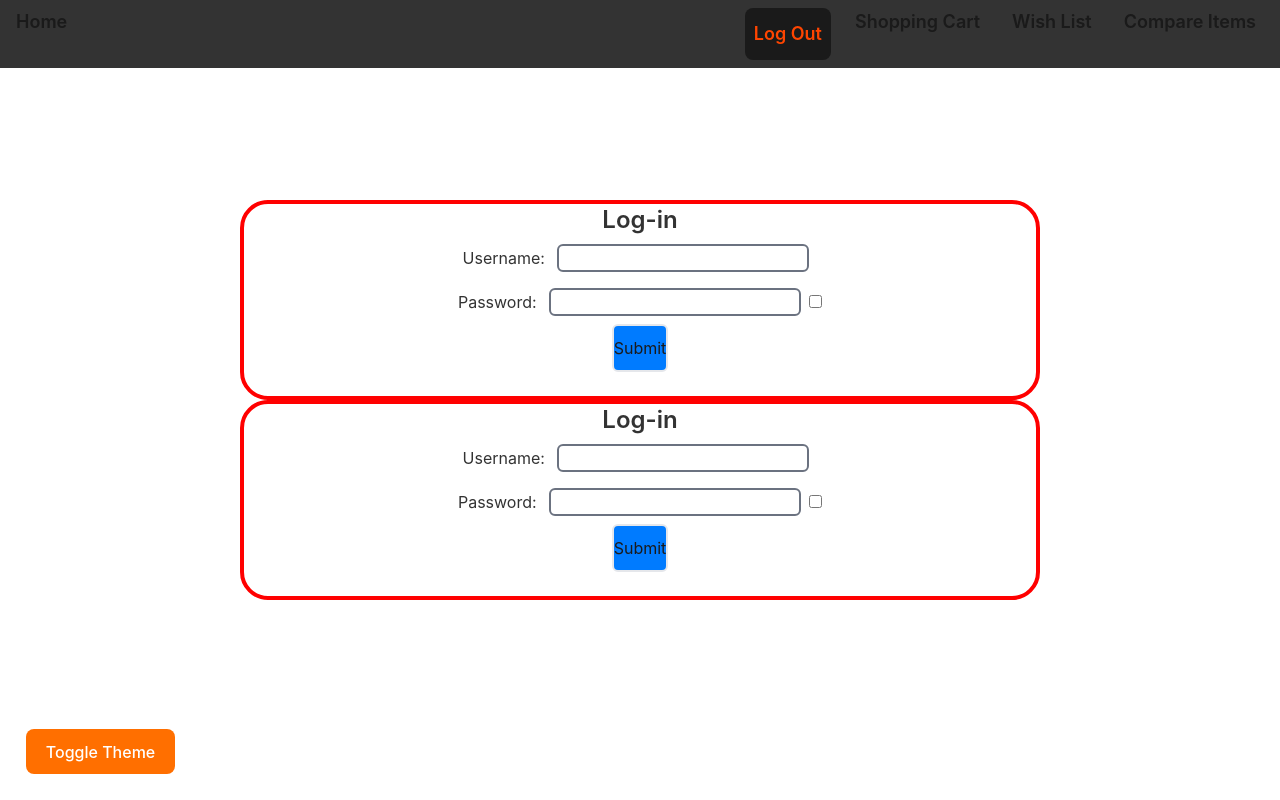
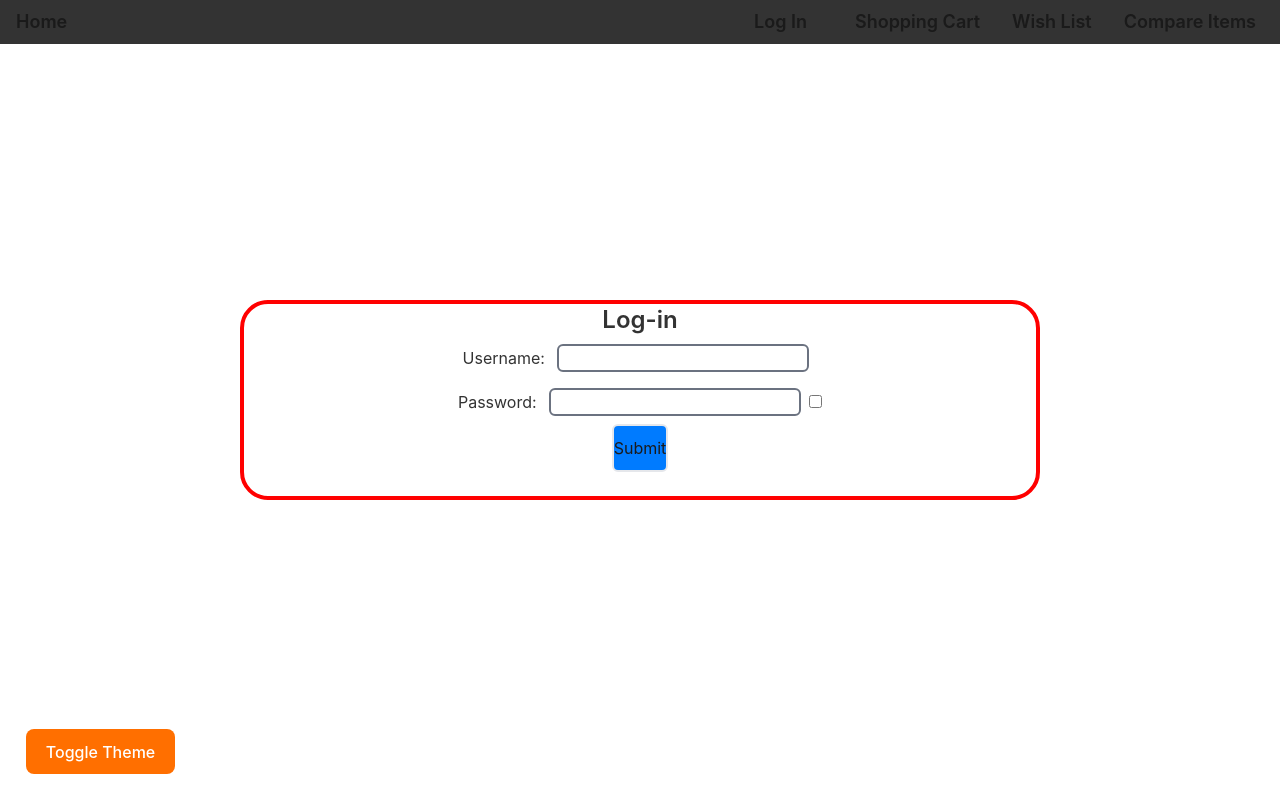
Before and after one commit to TapiwaHerbetNosenga/Module_2_HERNOS241_JSE2407_D_Herbet-Nosenga_JSF03, a Vue app: page /log-in in a window 1280 px wide. Built offline with nearby package versions, Linux system fonts and the light colour scheme.

Commit message:
mostly done

```diff
--- a/localstorage.js
+++ b/localstorage.js
@@ -1,18 +1,24 @@
-//this local storage function saves the token response in from a user log in to local storage
 export const setToken = (key, value)=> {
     localStorage.setItem(key, JSON.stringify(value));
 }
 
-//this local storage function gets a token stored in local storage if it exists and returns null if it doesnt find a variable that matches
 export const getToken = (key)=> {
- const value = localStorage.getItem(key);
- return value ? JSON.parse(value) : null;
-}
+    const value = localStorage.getItem(key);
+    return value ? JSON.parse(value) : null;
+   }
 
 export const removeToken = (key)=>{
     localStorage.removeItem(key);
 }
 
+export const  setUserName = (key, value)=>{
+localStorage.setItem(key, JSON.stringify(value))
+}
+
+export const getUser =(key)=>{
+    const value = localStorage.getItem(key);
+    return value ? JSON.parse(value) : null;
+}
 
 
 export const createCart = (key, value) =>{
--- a/package.json
+++ b/package.json
@@ -9,6 +9,7 @@
     "preview": "vite preview"
   },
   "dependencies": {
+    "jwt-decode": "^4.0.0",
     "pinia": "^2.2.0",
     "vue": "^3.4.31",
     "vue-router": "^4.4.2"
--- a/src/App.vue
+++ b/src/App.vue
@@ -25,7 +25,7 @@ onMounted(() => {
 
 <template>
   <div :class="theme + '-theme'">
-      <Layout />
+
       <router-view />
       <button @click="toggleTheme" class="theme-button">Toggle Theme</button>
   </div>
--- a/src/components/Layout.vue
+++ b/src/components/Layout.vue
@@ -8,10 +8,6 @@ const store = useStore();
 
 onMounted(() => {
 
-    const cart = getCart('cart');
-    if (!cart || cart.size === 0) {
-        createCart('cart', new Set());
-    }
 
 
     const list = getList('list');
--- a/src/components/NavBar.vue
+++ b/src/components/NavBar.vue
@@ -3,8 +3,8 @@
         <div class="navbar-container large-screen">
             <router-link to="/" class="font-semibold text-lg">Home</router-link>
             <ul class="navbar-links">
-                <li><router-link v-show="isLoggedIn" to="/log-in" class="font-semibold px-2 text-lg">Log In</router-link></li>
-                <li><button v-show="!isLoggedIn" @click="logOut" class="font-semibold px-2 text-lg">Log Out</button></li>
+                <li><router-link v-show="!isLoggedIn" to="/log-in" class="font-semibold px-2 text-lg">Log In</router-link></li>
+                <li><button v-show="isLoggedIn" @click="logOut" class="font-semibold px-2 text-lg">Log Out</button></li>
                 <li><router-link to="/shopping-cart" class="font-semibold px-2 text-lg">Shopping Cart</router-link></li>
                 <li><router-link to="/wish-list" class="font-semibold px-2 text-lg">Wish List</router-link></li>
                 <li><router-link to="/comparisons" class="font-semibold px-2 text-lg">Compare Items</router-link></li>
@@ -33,23 +33,29 @@
 </template>
 
 <script setup>
-import { ref } from 'vue';
+import { ref, watchEffect } from 'vue';
 import { getToken, removeToken } from '../../localstorage';
 import { useStore } from '../../store';
 
 const menuOpen = ref(false);
+const store = useStore();
+const isLoggedIn = ref(!!getToken(store.user));
 
 const toggleMenu = () => {
     menuOpen.value = !menuOpen.value;
 };
 
-const store = useStore();
-const isLoggedIn = ref(getToken(store.user));
-
 function logOut() {
     removeToken(store.user);
+    store.user = null;
     isLoggedIn.value = false;
+    console.log("User logged out successfully");
 }
+
+
+watchEffect(() => {
+    isLoggedIn.value = !!getToken(store.user);
+});
 </script>
 
 <style>
@@ -156,6 +162,7 @@ function logOut() {
 
     .navbar-dropdown.is-active {
         right: 0;
+
     }
 
     .large-screen {
--- a/src/pages/Login.vue
+++ b/src/pages/Login.vue
@@ -1,29 +1,24 @@
+
+
 <script setup>
-import { ref, onMounted } from 'vue';
+import { ref } from 'vue';
 import { getToken, setToken } from '../../localstorage';
 import { useStore } from '../../store';
-
 import { useRouter } from 'vue-router';
+import {jwtDecode} from 'jwt-decode';
+import { setUserName, getUser } from '../../localstorage';
 
 const store = useStore();
 const route = ref(store.route);
 const router = useRouter();
-const user = ref(store.user)
+const user = ref(store.user);
 const userName = ref("");
 const password = ref("");
 const visibility = ref("password");
 
-function togglePassword(){
-    if(visibility.value === "password"){
-        visibility.value = "text"
-    }
-    else if(visibility.value === "text"){
-        visibility.value = "password"
-    }
-
-    console.log(visibility.value);
+function togglePassword() {
+    visibility.value = visibility.value === "password" ? "text" : "password";
 }
-
 
 async function authenticateUser() {
     try {
@@ -42,37 +37,39 @@ async function authenticateUser() {
             throw new Error(`HTTP error! status: ${response.status}`);
         }
 
-        const token = await response.json();
-       store.user = ref(userName.value);
-        console.log(user.value)
-       setToken(store.user, token);
-     if(getToken(store.user)){
-            console.log(`${store.user}`);
+        const { token } = await response.json();
+
+
+        const decodedToken = jwtDecode(token);
+        console.log('Decoded Token:', decodedToken);
+
+
+        store.user = ref(decodedToken.user);
+        setUserName('user',decodedToken.user);
+        setToken(store.user, token);
+
+
+        if (getToken(store.user)) {
+            console.log(user.value);
             router.push(store.route || '/shopping-cart');
         }
-
-
     } catch (error) {
         console.error('Error during authentication:', error);
-        alert(`Your username or password is incorrect`)
+        alert(`Your username or password is incorrect`);
     }
 }
 
 function signIn() {
     authenticateUser();
-
 }
-
 </script>
 
 <template>
     <form class="flex flex-col items-center border-solid border-4 log-in" @submit.prevent="signIn">
         <h2 class="text-2xl font-semibold charcoal">Log-in</h2>
-        <label>Username: <input id="userName" class="m-2 rounded-md bg-white border-gray-500 border-solid border-2" v-model="userName"
-                type="text" name="userName"  required /></label>
-        <label>Password: <input id="password" class="m-2 rounded-md bg-white border-gray-500 border-solid border-2" v-model="password"
-                required :type="visibility" /><input type="checkbox" @change="togglePassword" /></label>
-      <input class=" rounded-md border-2 blues h-12 " type="submit" value="Submit" >
+        <label>Username: <input id="userName" class="m-2 rounded-md bg-white border-gray-500 border-solid border-2" v-model="userName" type="text" name="userName" required /></label>
+        <label>Password: <input id="password" class="m-2 rounded-md bg-white border-gray-500 border-solid border-2" v-model="password" required :type="visibility" /><input type="checkbox" @change="togglePassword" /></label>
+        <input class=" rounded-md border-2 blues h-12 " type="submit" value="Submit" />
     </form>
 </template>
 
@@ -103,7 +100,7 @@ label {
     }
 }
 
-.blues{
+.blues {
     background-color: #007BFF;
 }
 </style>
--- a/src/pages/ProductDetail.vue
+++ b/src/pages/ProductDetail.vue
@@ -1,17 +1,21 @@
 <script setup>
 import { useRoute } from 'vue-router';
 import { ref, onMounted } from 'vue';
-import { getCart, getList, updateCart, getComparison, updateComparison } from '../../localstorage';
+import { getCart, getList, updateCart, getComparison, updateComparison, getUser } from '../../localstorage';
+import { useStore } from '../../store';
 
+
+const store = useStore();
+const user = store.user;
 const product = ref(null);
 const route = useRoute();
 const limit = ref(false);
 
 const addItem = () => {
-    const cart = getCart('cart');
+    const cart = getCart(user);
     const productId = route.params.id;
     cart.add(productId);
-    updateCart('cart', cart);
+    updateCart(user, cart);
 };
 
 const addListItem = () => {
--- a/src/pages/ShoppingCart.vue
+++ b/src/pages/ShoppingCart.vue
@@ -1,12 +1,15 @@
 <script setup>
-import { getCart, updateCart } from '../../localstorage';
+import { getCart, updateCart, getUser, createCart} from '../../localstorage';
+import { useStore } from '../../store';
 import { ref, onMounted } from 'vue';
+
+const store = useStore();
 
 let loading = ref(true);
 const items = ref([]);
 
 const fetchCartItems = async () => {
-    const cartSet = getCart('cart');
+    const cartSet = getCart(store.user);
     const cartArr = Array.from(cartSet);
     for (let itemId of cartArr) {
         try {
@@ -28,10 +31,22 @@ const removeItem = (id) => {
     cartSet = new Set(cartArr);
     updateCart('cart', cartSet);
     items.value = items.value.filter(item => item.id !== id);
-}
+};
+
+const clearCart = () => {
+    updateCart('cart', new Set());
+    items.value = [];
+};
 
 onMounted(() => {
+    const user = getUser('user');
+
+    const cart = getCart(user);
+    if (!cart || cart.size === 0) {
+        createCart(user, new Set());
+    }
     fetchCartItems();
+
 });
 </script>
 
@@ -39,10 +54,8 @@ onMounted(() => {
     <div v-if="loading" class="loading-container">
         <div class="spinner"></div>
     </div>
-    <div v-else
-        class="sm:py-8 lg:max-h-[130rem] mx-auto my-6 pt-20 sm:my-3 sm:mt-5 grid gap-2 xl:grid-cols-4 lg:grid-cols-4 md:grid-cols-2 items-center lg:max-w-none">
+    <div v-else class="sm:py-8 lg:max-h-[130rem] mx-auto my-6 pt-20 sm:my-3 sm:mt-5 grid gap-2 xl:grid-cols-4 lg:grid-cols-4 md:grid-cols-2 items-center lg:max-w-none">
         <div v-for="item in items" :key="item.id" class="cards rounded-xl">
-
             <div class="flex flex-col justify-center items-center">
                 <router-link :to="'/product-detail/' + item.id">
                     <div class="flex flex-col justify-center items-center">
@@ -53,18 +66,16 @@ onMounted(() => {
                         <p class="text-gray-500 pl-1 pr-1 font-bold text-lg ml-2 mr-2">
                             R{{ item.price }}
                         </p>
-                    <p
-                        class="border-sky-500 border-2 rounded-md text-white bg-sky-500 font-semibold p-1 hover:bg-sky-600 hover:border-sky-600">
+                        <p class="border-sky-500 border-2 rounded-md text-white bg-sky-500 font-semibold p-1 hover:bg-sky-600 hover:border-sky-600">
                             {{ item.category }}
                         </p>
                     </div>
                 </router-link>
-                    <button  @click="removeItem(item.id)"
-                        class="remove font-bold flex items-center justify-center text-sm m-2">Remove</button>
-                </div>
-
+                <button @click="removeItem(item.id)" class="remove font-bold flex items-center justify-center text-sm m-2">Remove</button>
             </div>
         </div>
+    </div>
+    <button @click="clearCart" class="clear-cart font-bold flex items-center justify-center text-sm m-2">Clear Cart</button>
 </template>
 
 <style>
@@ -88,16 +99,21 @@ onMounted(() => {
     0% {
         transform: rotate(0deg);
     }
-
     100% {
         transform: rotate(360deg);
     }
 }
-
 
 .remove {
     background-color: #8A2BE2;
     height: 2rem;
     width: 7rem;
 }
+
+.clear-cart {
+    background-color: #FF6347;
+    height: 2rem;
+    width: 10rem;
+    margin: 1rem auto;
+}
 </style>
--- a/src/style.css
+++ b/src/style.css
@@ -13,7 +13,7 @@
   -moz-osx-font-smoothing: grayscale;
 }
 
-/* Base theme (light) */
+
 .light-theme {
   color: #1a1a1a;
   background-color: #ffffff;
@@ -45,7 +45,7 @@ button {
   font-weight: 500;
   font-family: inherit;
   background-color: #1a1a1a;
-  color: #FF4500;
+  color: whitesmoke;
   cursor: pointer;
   transition: border-color 0.25s;
 }
```
Also changed, not shown: src/pages/Home.vue (+13 -1 lines), 1 other file (tests, documents, lock files or other folders). Lines whose indentation alone changed are shown as unchanged.
